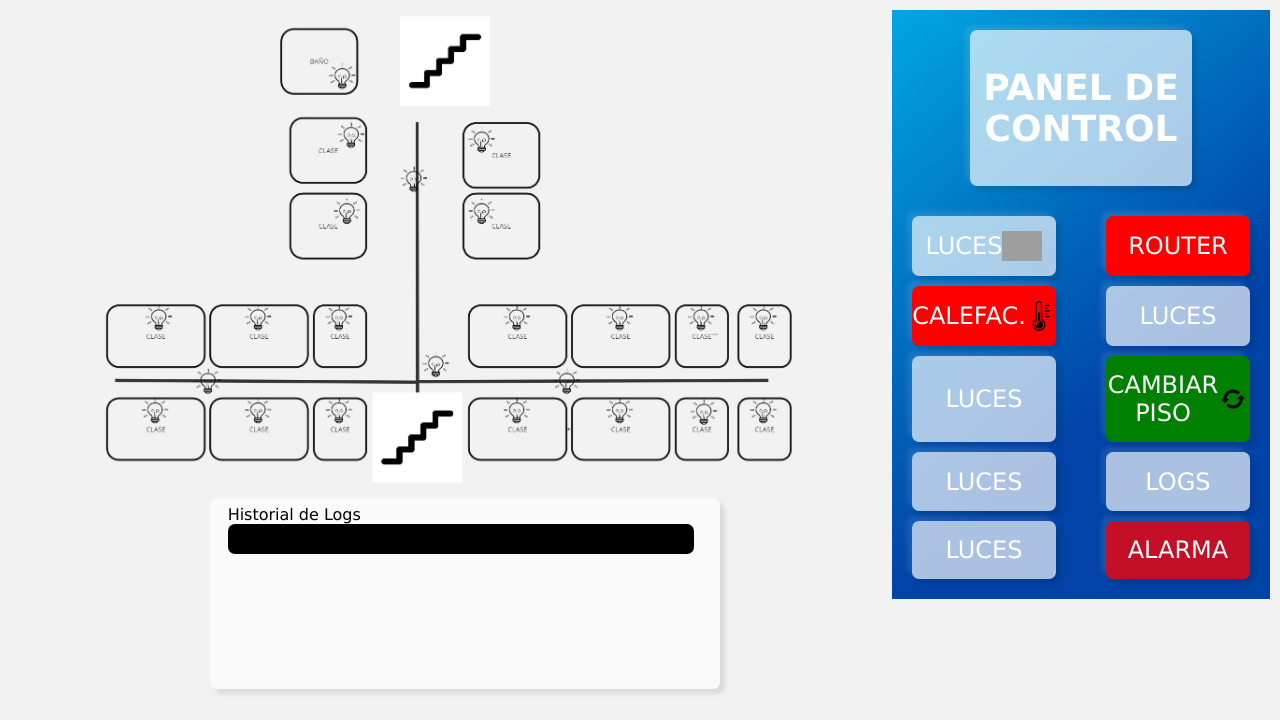
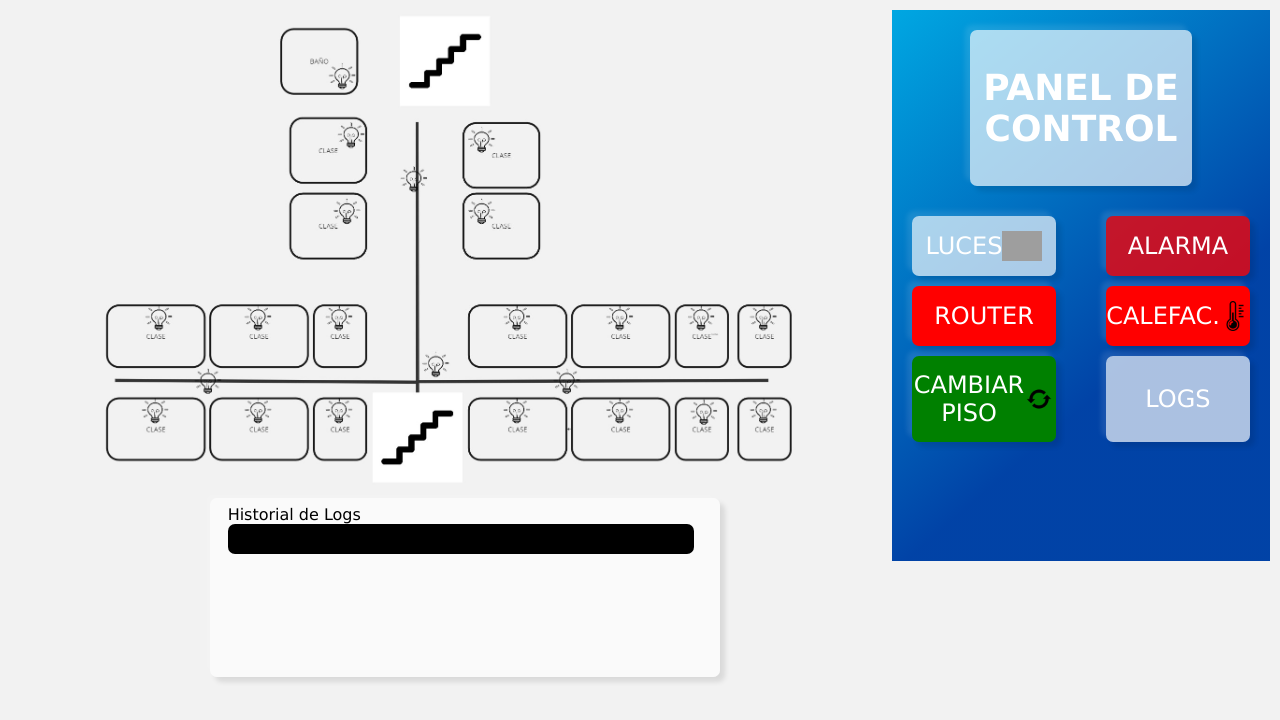
Before and after one commit to Ibaigz/Erronka0, a PHP site: page /plano1.php in a window 1280 px wide. Shown: the part 80-800 px from the top of the page. Run offline with PHP 8.4, Linux system fonts and the light colour scheme; the visitor is signed in with stand-in values (Sample User, id 1); data that the repository does not hold is empty; grey boxes are pictures that could not be loaded.

Commit message:
estandarizar

```diff
--- a/plano1.php
+++ b/plano1.php
@@ -76,6 +76,7 @@ $todos = $stmt->fetchAll();
               LUCES
               <img id="bombilla" src="./media/bombilla.png" alt="" />
             </div>
+			<div onclick="textoEscrito()" id="myAlarma" class="fondoBoton">ALARMA</div>
             <div id="myRouter" class="fondoBoton1 <?php echo $todos[2]['estado'] == 0 ? '' : 'encendido' ?>">
               ROUTER
               <img id="router" src="./media/router.png" alt="" style="display: <?php echo $todos[2]['estado'] == 0 ? 'none' : 'block' ?>;">
@@ -84,17 +85,12 @@ $todos = $stmt->fetchAll();
               CALEFAC.
               <img id="temperatura" src="./media/temperatura.png" alt="">
             </div>
-            <div class="fondoBoton">LUCES</div>
-            <div class="fondoBoton">LUCES</div>
             <div id="myCambio" onclick="window.location.href='plano2.php'" class="fondoCambio">
               CAMBIAR <br>
               PISO
               <img id="cambio" src="./media/cambio.png" alt="">
             </div>
-            <div class="fondoBoton">LUCES</div>
             <div id="myLogs" class="fondoBoton">LOGS</div>
-            <div class="fondoBoton">LUCES</div>
-            <div onclick="textoEscrito()" id="myAlarma" class="fondoBoton">ALARMA</div>
           </div>
         </form>
       </section>
--- a/plano2.php
+++ b/plano2.php
@@ -64,7 +64,7 @@ $todos = $stmt->fetchAll();
 
             <section id="s2">
                 <div class="fondoP">
-                    <h1>Panel de control</h1>
+                    <h1>PANEL DE CONTROL</h1>
                 </div>
                 <div class="botones">
                     <div id="myBombilla" class="fondoBoton <?php echo $todos[1]['estado'] == 0 ? '' : 'changed'; ?>">
```
